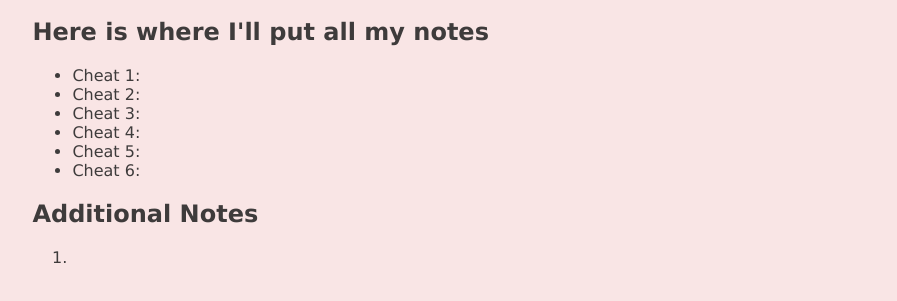
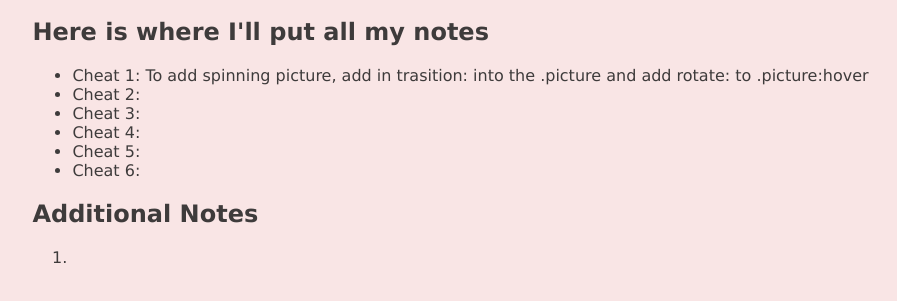
Before and after one commit to mackclem/mackclem.github.io, a plain HTML site: page recipe/recipe.html in a window 1280 px wide. Shown: the part 121-422 px from the top of the page, without its empty margins (102-999 px from the left). Drawn offline with Linux system fonts and the light colour scheme.

Commit message:
added cheat sheet message

```diff
--- a/recipe/recipe.html
+++ b/recipe/recipe.html
@@ -7,7 +7,7 @@
       <h1>Cheat Sheets</h1>
       <h2>Here is where I'll put all my notes</h2>
       <ul class="ingredient-list">
-        <li>Cheat 1:</li>
+        <li>Cheat 1: To add spinning picture, add in trasition: into the .picture and add rotate: to .picture:hover</li>
         <li>Cheat 2:</li>
         <li>Cheat 3:</li>
         <li>Cheat 4:</li>
```
